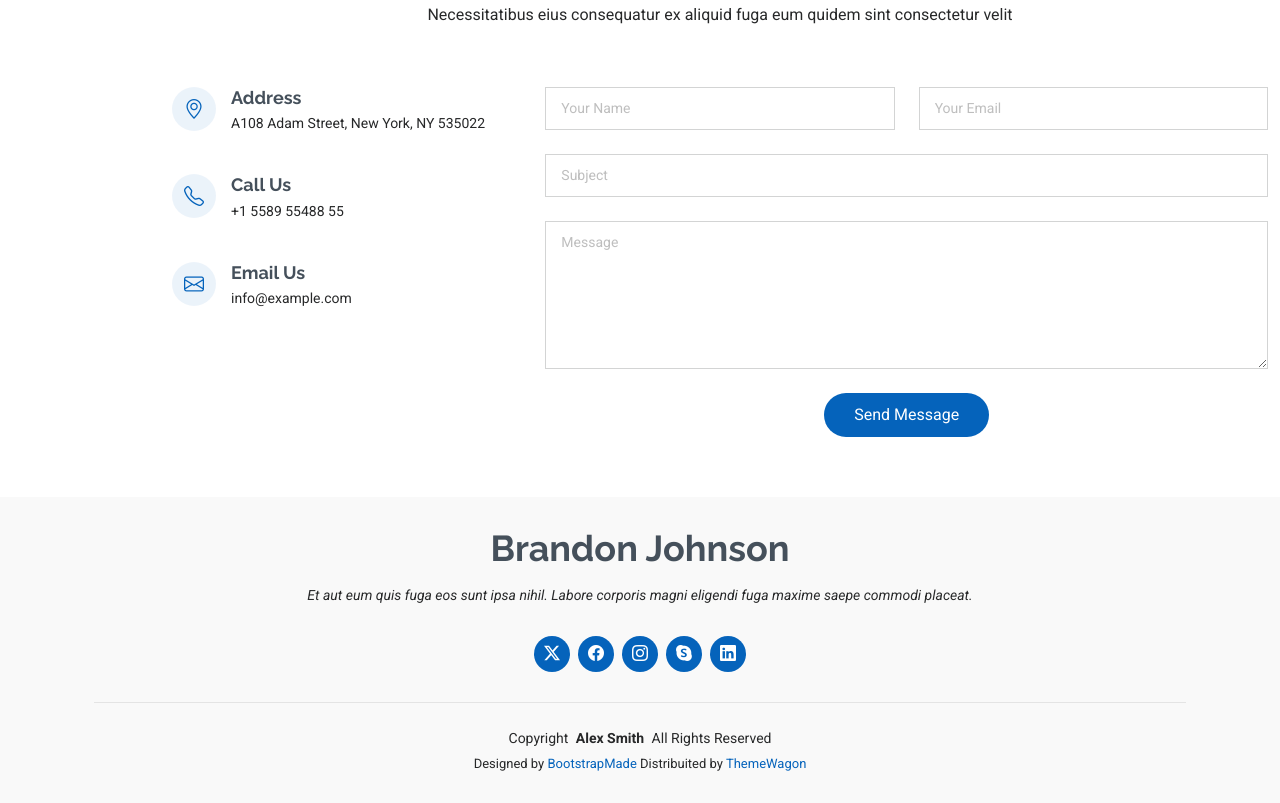
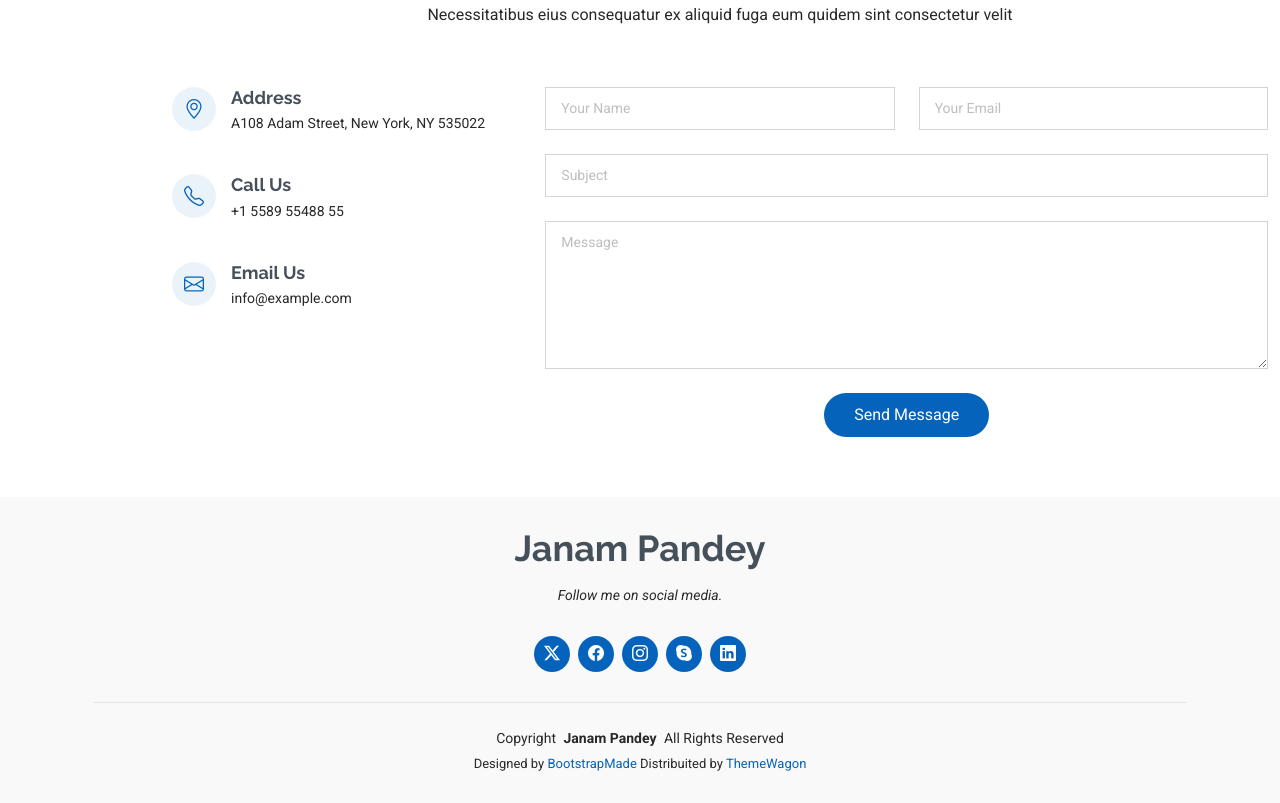
Before and after one commit to Janam22/myresume, a plain HTML site: page index.html in a window 1280 px wide. Shown: the part 6457-7260 px from the top of the page. Drawn offline with Linux system fonts and the light colour scheme.

Commit message:
Update index.html

```diff
--- a/index.html
+++ b/index.html
@@ -767,8 +767,8 @@
 
   <footer id="footer" class="footer position-relative light-background">
     <div class="container">
-      <h3 class="sitename">Brandon Johnson</h3>
-      <p>Et aut eum quis fuga eos sunt ipsa nihil. Labore corporis magni eligendi fuga maxime saepe commodi placeat.</p>
+      <h3 class="sitename">Janam Pandey</h3>
+      <p>Follow me on social media.</p>
       <div class="social-links d-flex justify-content-center">
         <a href=""><i class="bi bi-twitter-x"></i></a>
         <a href=""><i class="bi bi-facebook"></i></a>
@@ -778,7 +778,7 @@
       </div>
       <div class="container">
         <div class="copyright">
-          <span>Copyright</span> <strong class="px-1 sitename">Alex Smith</strong> <span>All Rights Reserved</span>
+          <span>Copyright</span> <strong class="px-1 sitename">Janam Pandey</strong> <span>All Rights Reserved</span>
         </div>
         <div class="credits">
           <!-- All the links in the footer should remain intact. -->
```
